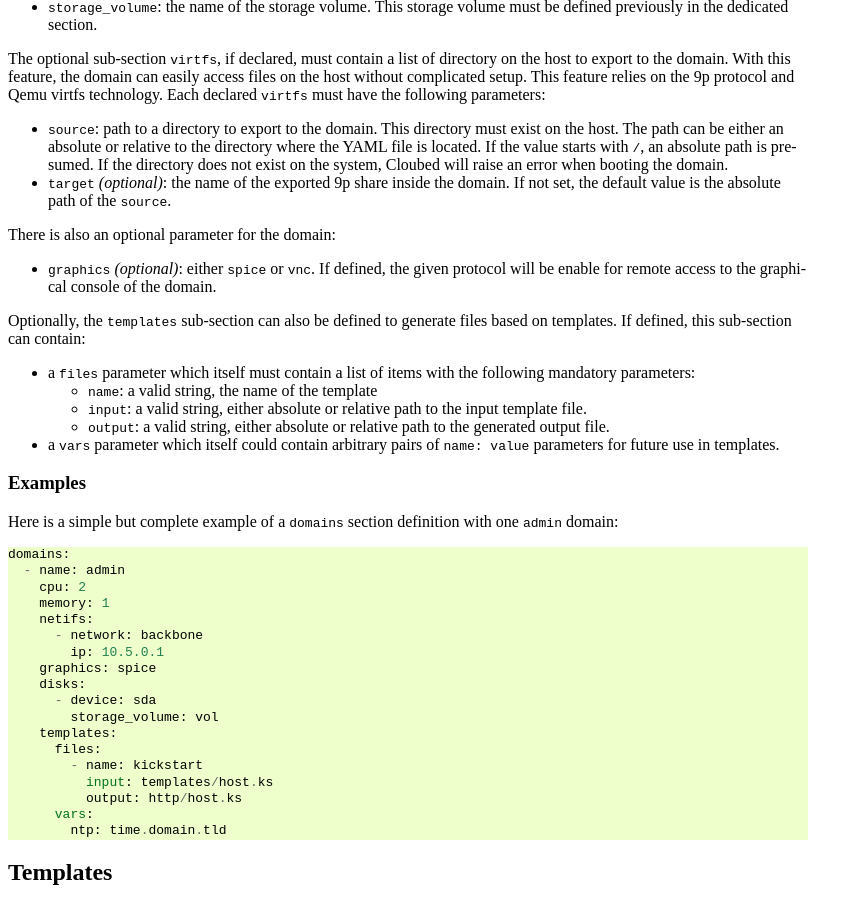
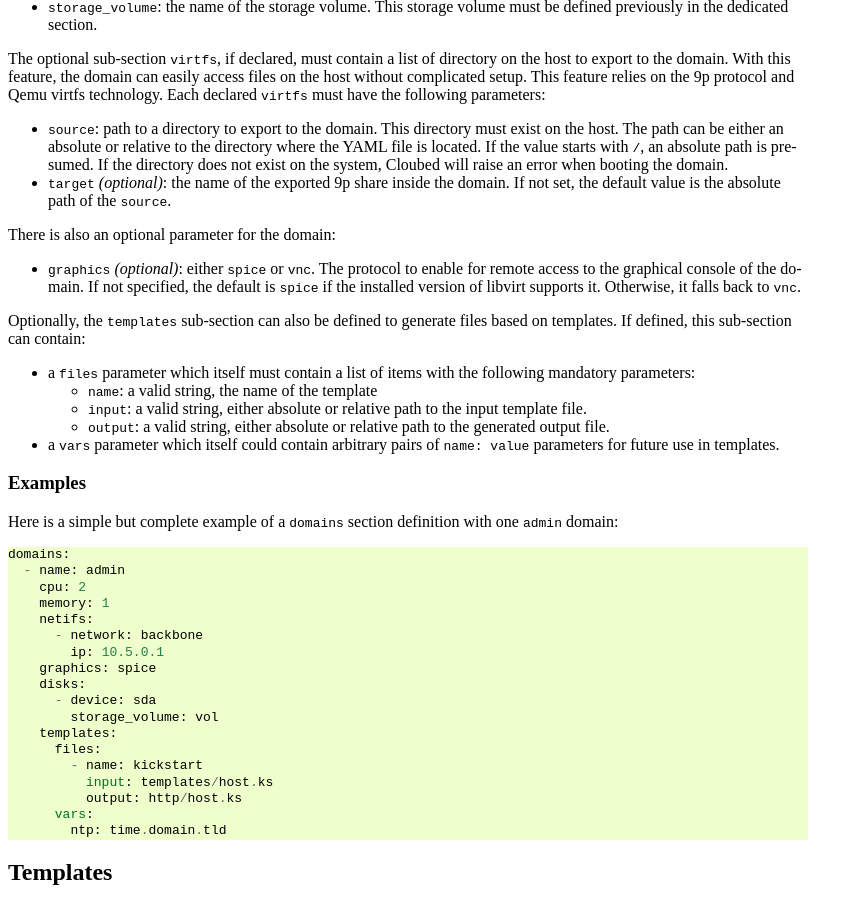
Before and after one commit to rezib/cloubed, a Sphinx documentation site: the page built from doc/yaml.rst, in a window 1280 px wide and 900 px high, scrolled down 3878 px. Shown: the whole window, without its empty margins (0-863 px from the left). Built offline with Sphinx 7.4.7, drawn with Linux system fonts in a browser that asks for light colours.

Commit message:
update doc to reflect new graphics default

```diff
--- a/doc/yaml.rst
+++ b/doc/yaml.rst
@@ -285,9 +285,10 @@ have the following parameters:
 
 There is also an optional parameter for the domain:
 
-* ``graphics`` *(optional)*: either ``spice`` or ``vnc``. If defined, the given
-  protocol will be enable for remote access to the graphical console of the
-  domain.
+* ``graphics`` *(optional)*: either ``spice`` or ``vnc``. The protocol to enable
+  for remote access to the graphical console of the domain. If not specified,
+  the default is ``spice`` if the installed version of libvirt supports it.
+  Otherwise, it falls back to ``vnc``.
 
 Optionally, the ``templates`` sub-section can also be defined to generate files
 based on templates. If defined, this sub-section can contain:
```
